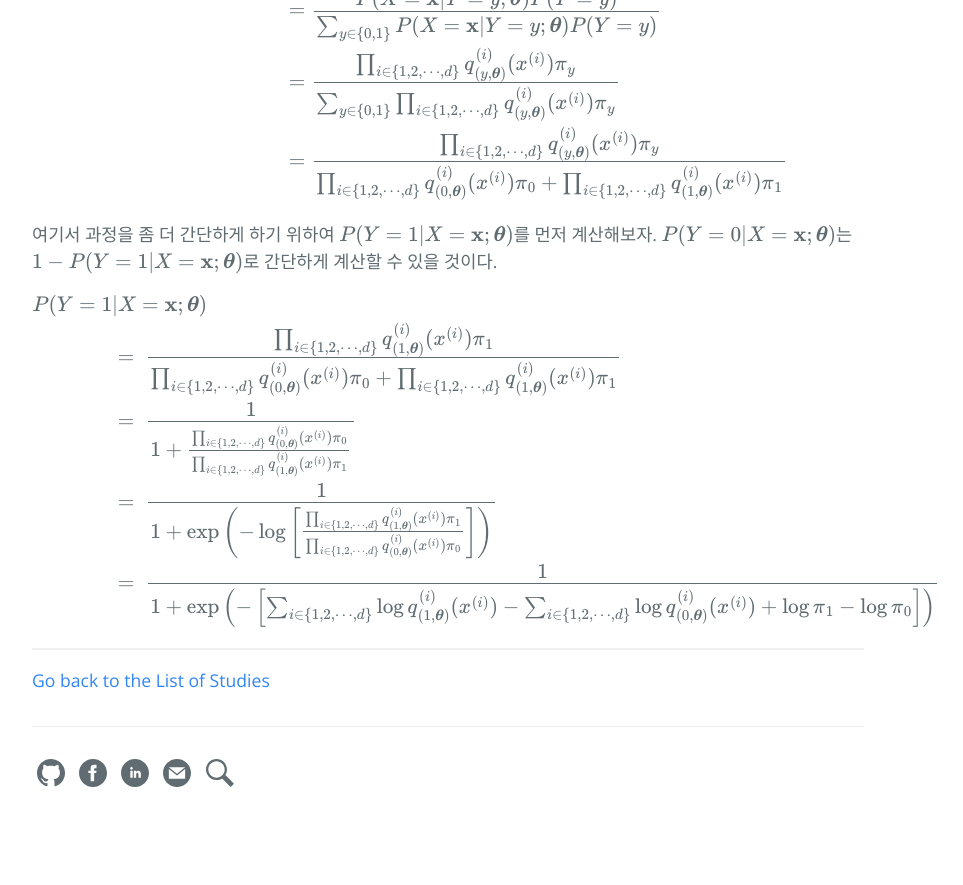
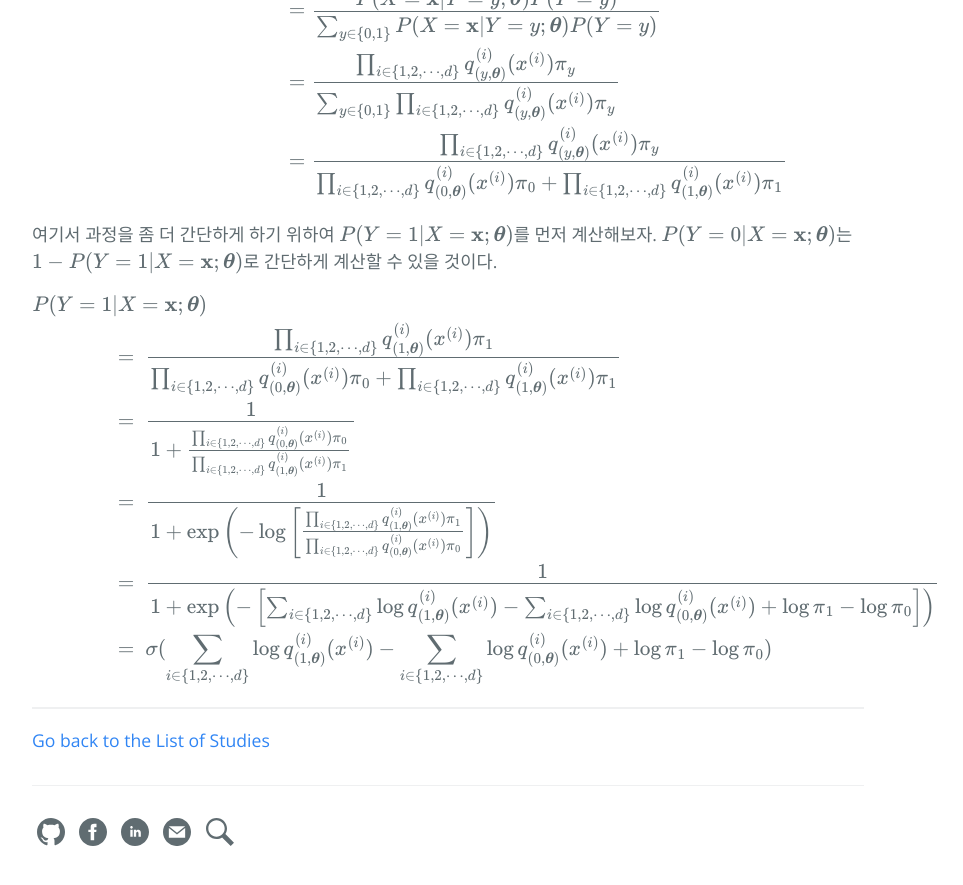
Before and after one commit to hcnoh/hcnoh.github.io, a Jekyll site: the page built from _posts/2019-04-25-logistic-regression-and-naive-bayes.md, in a window 1280 px wide and 900 px high, scrolled down 7421 px. Shown: the top 885 px of the window, without its empty margins (192-1155 px from the left). Built offline with Jekyll 4.4.1, drawn with Linux system fonts in a browser that asks for light colours; formulas are drawn with MathJax 3; comment, search, counter and statistics services are not loaded; before the commit the page ends 8262 px from its top, so only the background shows below that; some of the changed text lies outside the part shown.

Commit message:
Update 2019-04-25-logistic-regression-and-naive-bayes.md

```diff
--- a/_posts/2019-04-25-logistic-regression-and-naive-bayes.md
+++ b/_posts/2019-04-25-logistic-regression-and-naive-bayes.md
@@ -72,7 +72,7 @@
 $$
 \begin{align*}
 p_{\boldsymbol{\theta}}(\mathbf{x})
-& = \sigma(−\boldsymbol{\theta}^{\text{T}}\mathbf{x}) \\
+& = \sigma(\boldsymbol{\theta}^{\text{T}}\mathbf{x}) \\
 & = \frac{1}{1+e^{−\boldsymbol{\theta}^{\text{T}}\mathbf{x}}}
 \end{align*}
 $$
@@ -291,6 +291,7 @@
 & \quad \quad \quad \quad = \ \frac{\prod_{i\in \{1,2,\cdots, d \}} q_{(1, \boldsymbol{\theta})}^{(i)}(x^{(i)})\pi_1}{\prod_{i\in \{1,2,\cdots, d \}} q_{(0, \boldsymbol{\theta})}^{(i)}(x^{(i)})\pi_0 + \prod_{i\in \{1,2,\cdots, d \}} q_{(1, \boldsymbol{\theta})}^{(i)}(x^{(i)})\pi_1} \\
 & \quad \quad \quad \quad = \ \frac{1}{1 + \frac{\prod_{i\in \{1,2,\cdots, d \}} q_{(0, \boldsymbol{\theta})}^{(i)}(x^{(i)})\pi_0}{\prod_{i\in \{1,2,\cdots, d \}} q_{(1, \boldsymbol{\theta})}^{(i)}(x^{(i)})\pi_1}} \\
 & \quad \quad \quad \quad = \ \frac{1}{1 + \exp \left( -\log \left[ \frac{\prod_{i\in \{1,2,\cdots, d \}} q_{(1, \boldsymbol{\theta})}^{(i)}(x^{(i)})\pi_1}{\prod_{i\in \{1,2,\cdots, d \}} q_{(0, \boldsymbol{\theta})}^{(i)}(x^{(i)})\pi_0} \right] \right) } \\
-& \quad \quad \quad \quad = \ \frac{1}{1 + \exp \left( -\left[ \sum_{i\in \{1,2,\cdots, d \}} \log q_{(1, \boldsymbol{\theta})}^{(i)}(x^{(i)}) - \sum_{i\in \{1,2,\cdots, d \}} \log q_{(0, \boldsymbol{\theta})}^{(i)}(x^{(i)}) + \log \pi_1 - \log \pi_0 \right] \right) }
+& \quad \quad \quad \quad = \ \frac{1}{1 + \exp \left( -\left[ \sum_{i\in \{1,2,\cdots, d \}} \log q_{(1, \boldsymbol{\theta})}^{(i)}(x^{(i)}) - \sum_{i\in \{1,2,\cdots, d \}} \log q_{(0, \boldsymbol{\theta})}^{(i)}(x^{(i)}) + \log \pi_1 - \log \pi_0 \right] \right) } \\
+& \quad \quad \quad \quad = \ \sigma(\sum_{i\in \{1,2,\cdots, d \}} \log q_{(1, \boldsymbol{\theta})}^{(i)}(x^{(i)}) - \sum_{i\in \{1,2,\cdots, d \}} \log q_{(0, \boldsymbol{\theta})}^{(i)}(x^{(i)}) + \log \pi_1 - \log \pi_0)
 \end{align*}
 $$
```
